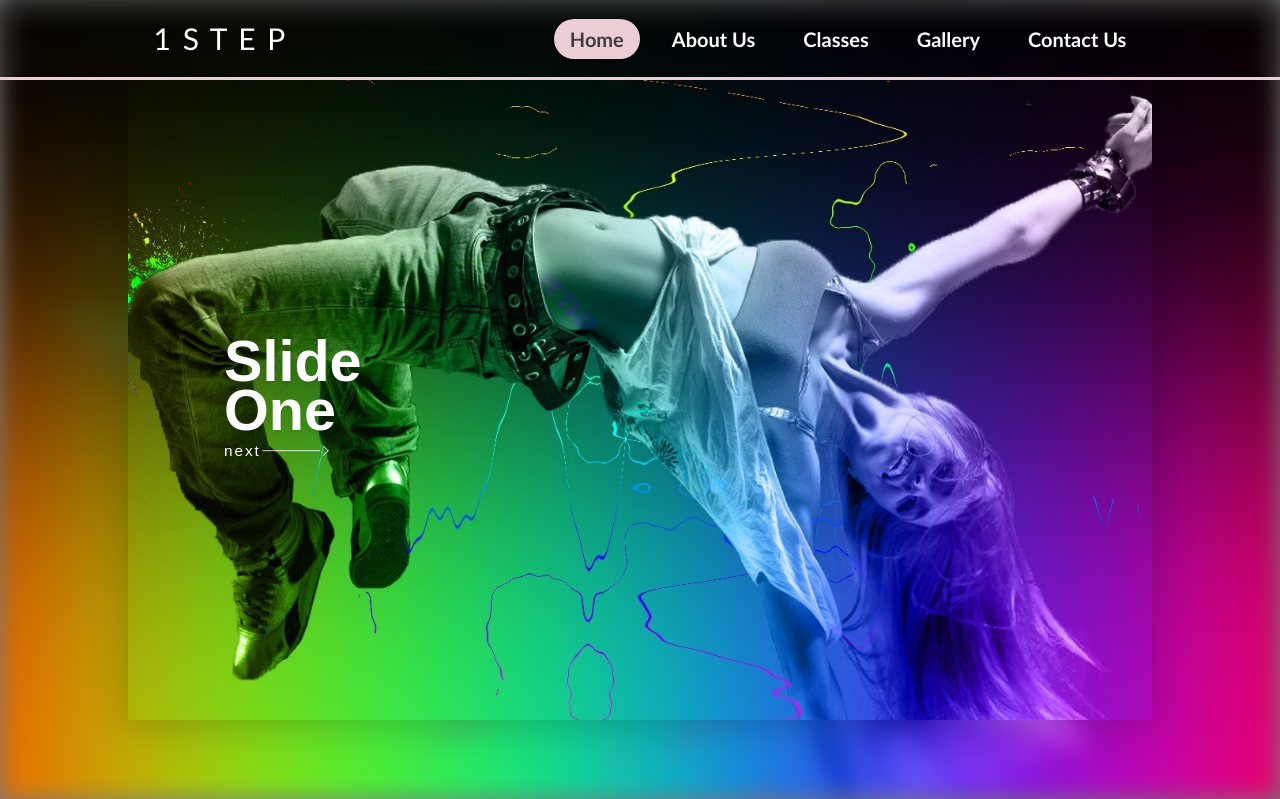
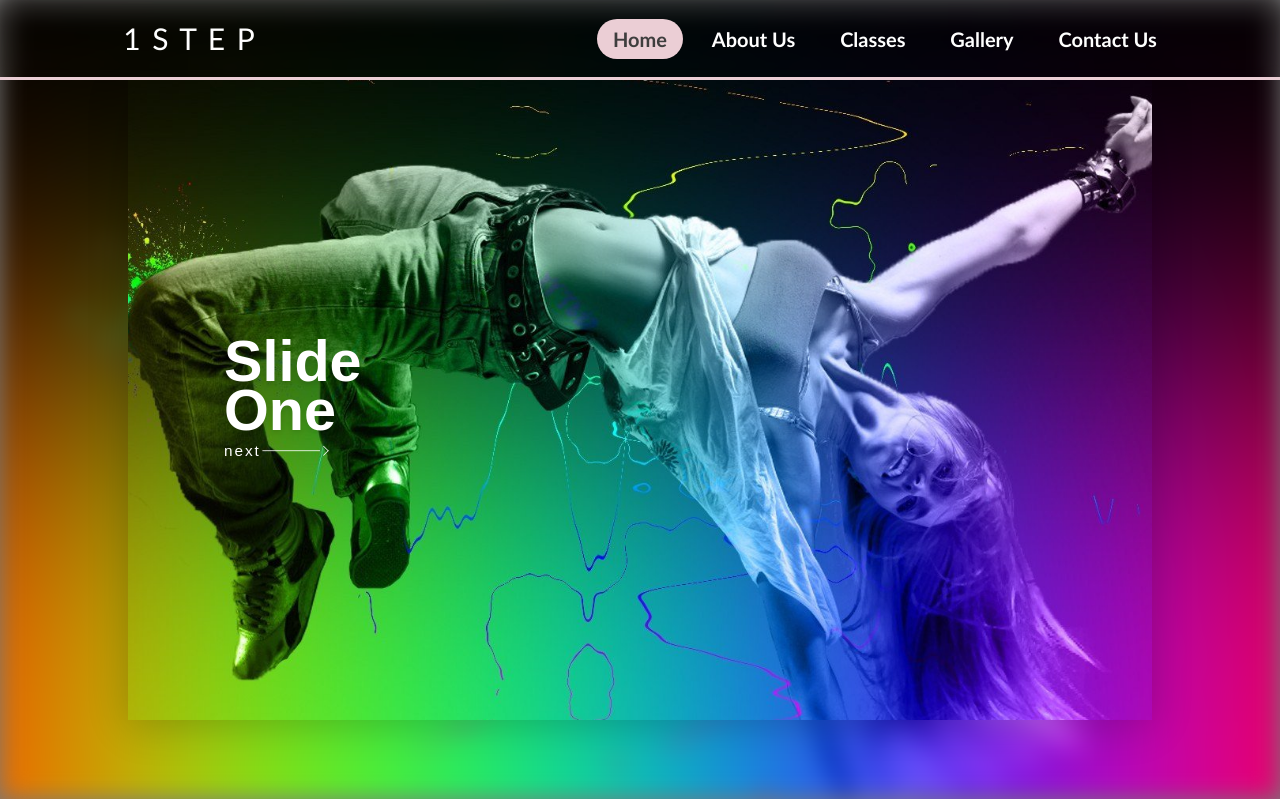
Before and after one commit to LilithsDemon/1STEP-UNI, a PHP site: page / in a window 1280 px wide. Shown: the top 799 px of the page. Run offline with PHP 8.4, Linux system fonts and the light colour scheme; some libraries are stand-ins or nearby versions.

Commit message:
Trying to fix sizes

```diff
--- a/style.css
+++ b/style.css
@@ -30,7 +30,7 @@ body
 }
 
 .container {
-    max-width: 80%;
+    max-width: 85%;
     margin: 0 auto;
     display: flex;
     align-items: center;
@@ -134,7 +134,7 @@ nav h1 {
 {
     display: flex;
     list-style: none;
-    column-gap: 1rem;
+    column-gap: 0.8rem;
 }
 
 .menu a {
@@ -485,12 +485,6 @@ nav h1 {
     box-shadow: 0 0 20px rgba(255, 255, 255, 0.45);
 }
 
-.home_picture img
-{
-    width: 80%;
-    z-index: 1;
-}
-
 .home_text
 {
     justify-content: left;
```
